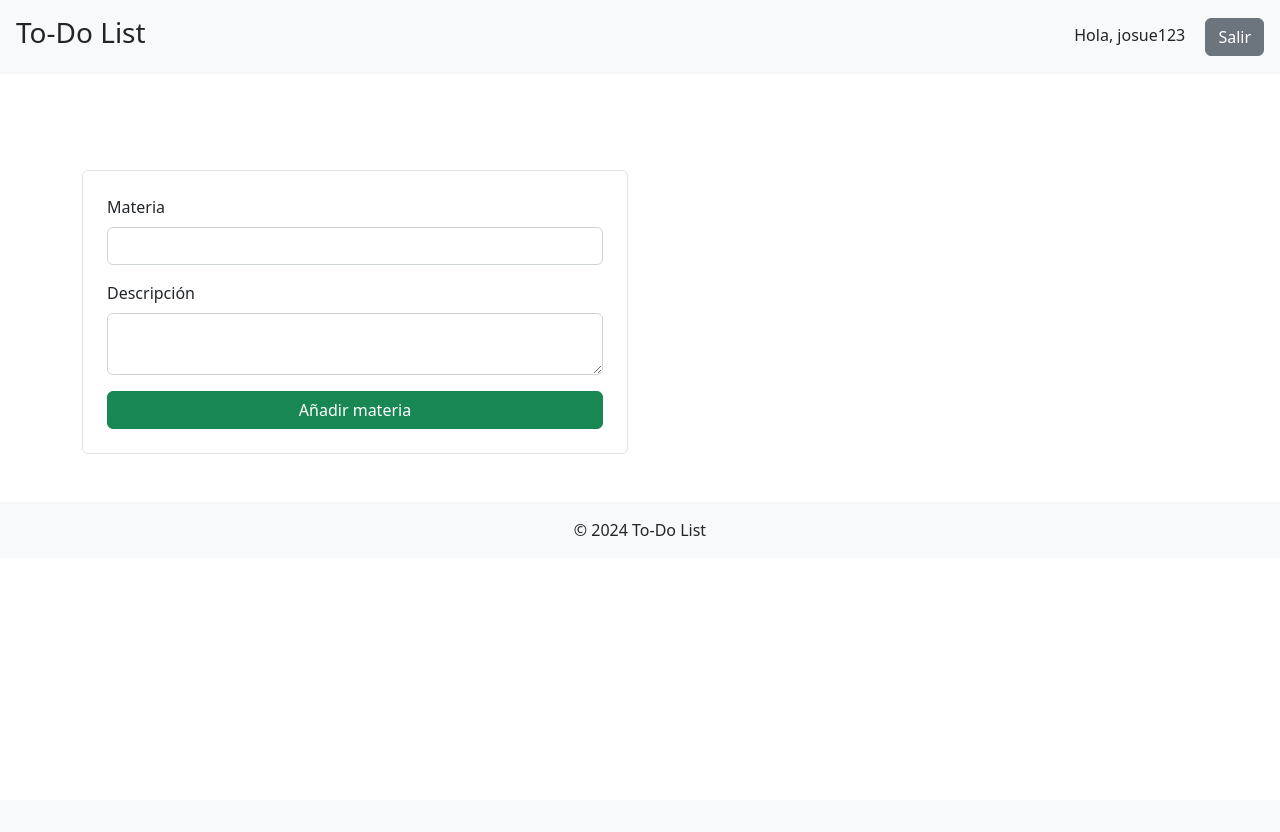
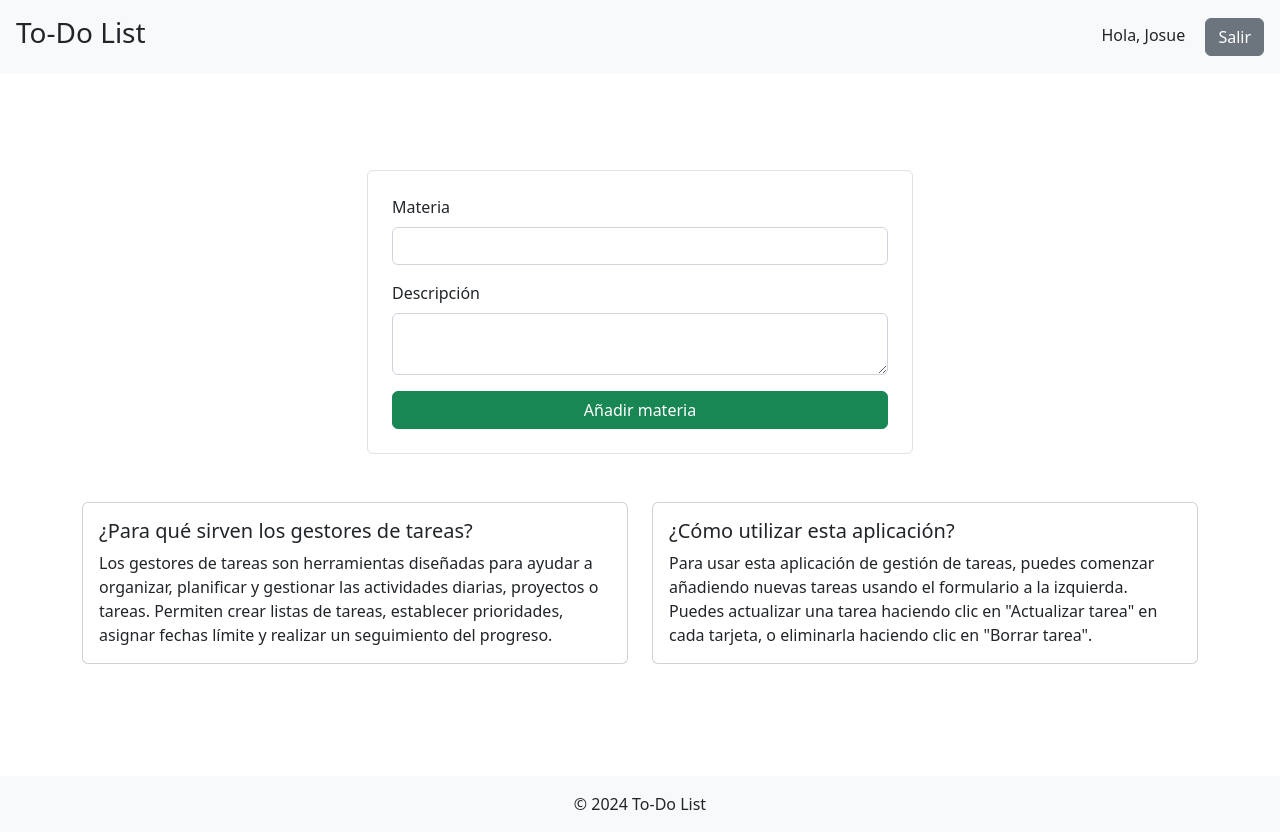
Before and after one commit to JosueGarcia04/to-do-list, a Django app: page / in a window 1280 px wide. Before the commit the page ends 536 px from the top, so only its background shows below. Run offline with Django 5.2, Linux system fonts and the light colour scheme; data that the repository does not hold is empty.

Commit message:
fixing bugs and complete project

```diff
--- a/todolist/app/templates/app/index.html
+++ b/todolist/app/templates/app/index.html
@@ -10,7 +10,7 @@
     <header class="d-flex justify-content-between align-items-center p-3 bg-light">
         <h1 class="h3">To-Do List</h1>
         <div>
-            <span>Hola, josue123</span>
+            <span>Hola, Josue</span>
             <a href="{% url 'logout' %}" class="btn btn-secondary ms-3">Salir</a>
         </div>
     </header>
@@ -43,7 +43,28 @@
                     <button type="submit" class="btn btn-success w-100">Añadir materia</button>
                 </form>
             </div>
+        </div>
 
+        <div class="row">
+            <div class="col-md-6">
+                <div class="card mb-3">
+                    <div class="card-body">
+                        <h5 class="card-title">¿Para qué sirven los gestores de tareas?</h5>
+                        <p class="card-text">Los gestores de tareas son herramientas diseñadas para ayudar a organizar, planificar y gestionar las actividades diarias, proyectos o tareas. Permiten crear listas de tareas, establecer prioridades, asignar fechas límite y realizar un seguimiento del progreso.</p>
+                    </div>
+                </div>
+            </div>
+            <div class="col-md-6">
+                <div class="card mb-3">
+                    <div class="card-body">
+                        <h5 class="card-title">¿Cómo utilizar esta aplicación?</h5>
+                        <p class="card-text">Para usar esta aplicación de gestión de tareas, puedes comenzar añadiendo nuevas tareas usando el formulario a la izquierda. Puedes actualizar una tarea haciendo clic en "Actualizar tarea" en cada tarjeta, o eliminarla haciendo clic en "Borrar tarea".</p>
+                    </div>
+                </div>
+            </div>
+        </div>
+
+        <div class="row justify-content-center py-5">
             <div class="col-md-6">
                 {% for data in database %}
                     <div class="card mb-3">
--- a/todolist/app/views.py
+++ b/todolist/app/views.py
@@ -28,7 +28,7 @@ def insert(request):
         return HttpResponseRedirect(reverse("index"))
 
 def update_form(request, task_id):
-    task = get_object_or_404(Task, pk=task_id)
+    task = get_object_or_404(Task, id=task_id)
     if request.method == "POST":
         task_subject = request.POST.get("subject")
         task_description = request.POST.get("description")
@@ -40,13 +40,10 @@ def update_form(request, task_id):
             task.save()
             messages.success(request, "Tarea actualizada con éxito")
             return HttpResponseRedirect(reverse("index"))
-    else:
-        database = Task.objects.all()
-        context = {
-            "database": database[::-1],
-            "task": task
-        }
-        return render(request, "app/update.html", context)
+    context = {
+        "task": task
+    }
+    return render(request, "app/update.html", context)
 
 def delete(request, task_id):
     task = get_object_or_404(Task, id=task_id)
```
Also changed, not shown: todolist/db.sqlite3.
